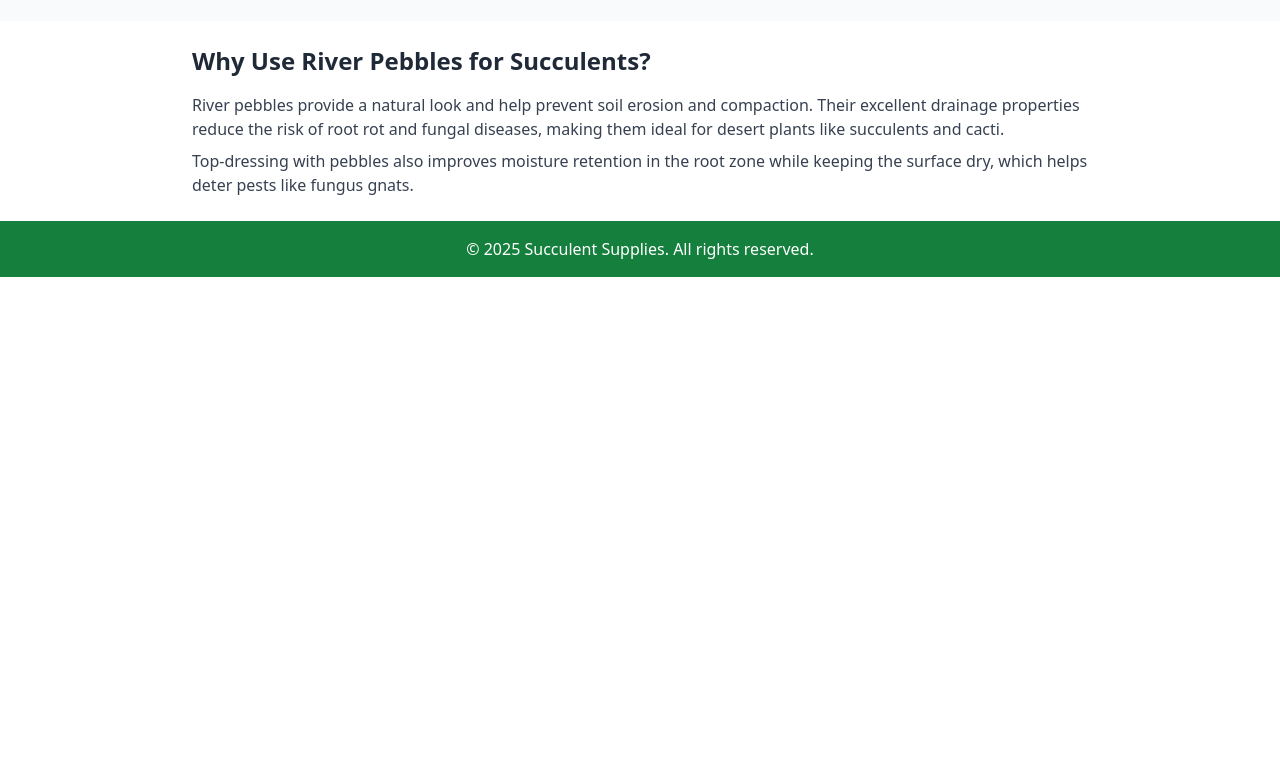
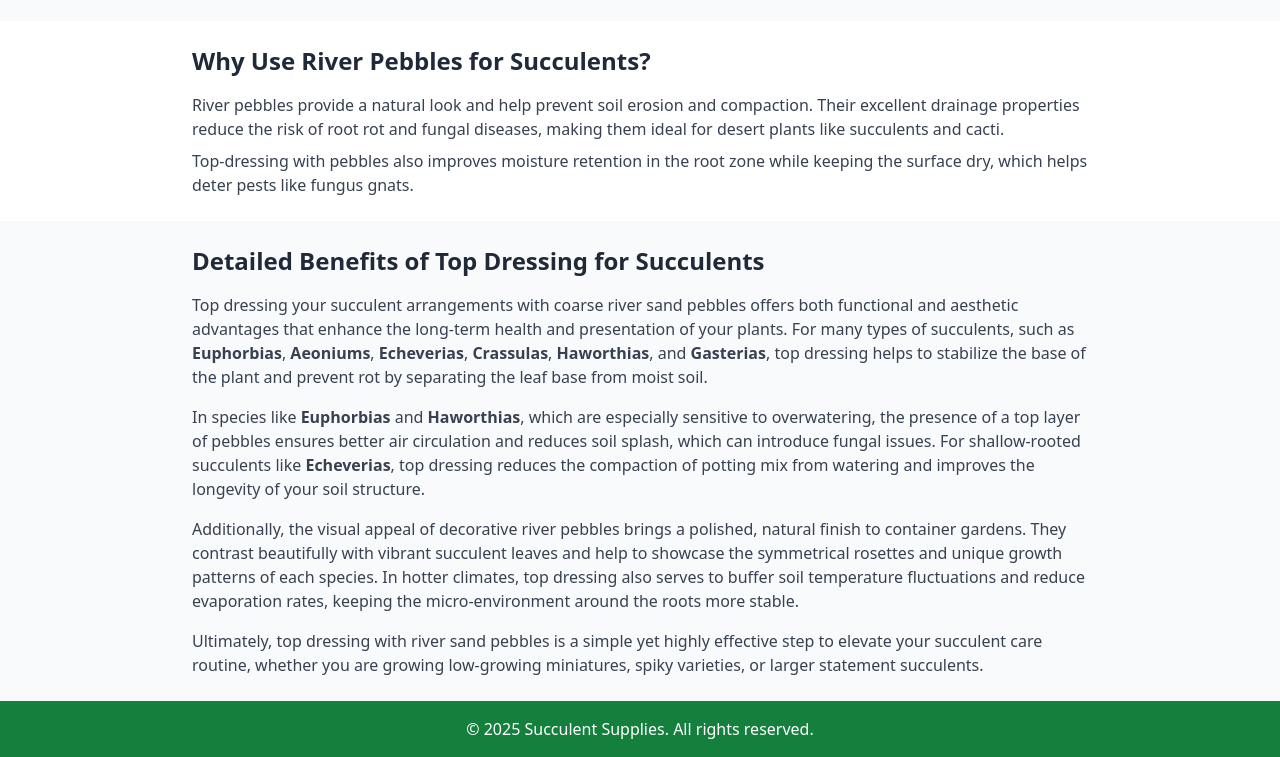
Before and after one commit to MetaOpal/PolarWave, a plain HTML site: page index.html in a window 1280 px wide. Shown: the part 1468-2225 px from the top of the page. Before the commit the page ends 1745 px from the top, so only its background shows below. Drawn offline with nearby package versions, Linux system fonts and the light colour scheme.

Commit message:
index.html

```diff
--- a/index.html
+++ b/index.html
@@ -25,7 +25,7 @@
     <header class="bg-gray-100 p-6 text-center">
         <h2 class="text-3xl font-bold mb-2">Decorative Coarse River Sand Pebbles</h2>
         <p class="text-lg text-gray-700 mb-4">Perfect top dressing for succulents and cacti. Natural, beautiful, and functional.</p>
-        <img src="https://images-na.ssl-images-amazon.com/images/I/81EyLkNajPS._UL500_.jpg" alt="Decorative river sand pebbles in a succulent pot" class="mx-auto rounded-lg shadow-lg max-w-xl w-full">
+        <img src="https://example.com/hero-image.jpg" alt="Decorative river sand pebbles in a succulent pot" class="mx-auto rounded-lg shadow-lg max-w-xl w-full">
     </header>
 
     <section class="p-6">
@@ -104,6 +104,16 @@
         </div>
     </section>
 
+    <section class="p-6 bg-gray-50">
+        <div class="max-w-4xl mx-auto">
+            <h3 class="text-2xl font-semibold mb-4">Detailed Benefits of Top Dressing for Succulents</h3>
+            <p class="text-gray-700 mb-4">Top dressing your succulent arrangements with coarse river sand pebbles offers both functional and aesthetic advantages that enhance the long-term health and presentation of your plants. For many types of succulents, such as <strong>Euphorbias</strong>, <strong>Aeoniums</strong>, <strong>Echeverias</strong>, <strong>Crassulas</strong>, <strong>Haworthias</strong>, and <strong>Gasterias</strong>, top dressing helps to stabilize the base of the plant and prevent rot by separating the leaf base from moist soil.</p>
+            <p class="text-gray-700 mb-4">In species like <strong>Euphorbias</strong> and <strong>Haworthias</strong>, which are especially sensitive to overwatering, the presence of a top layer of pebbles ensures better air circulation and reduces soil splash, which can introduce fungal issues. For shallow-rooted succulents like <strong>Echeverias</strong>, top dressing reduces the compaction of potting mix from watering and improves the longevity of your soil structure.</p>
+            <p class="text-gray-700 mb-4">Additionally, the visual appeal of decorative river pebbles brings a polished, natural finish to container gardens. They contrast beautifully with vibrant succulent leaves and help to showcase the symmetrical rosettes and unique growth patterns of each species. In hotter climates, top dressing also serves to buffer soil temperature fluctuations and reduce evaporation rates, keeping the micro-environment around the roots more stable.</p>
+            <p class="text-gray-700">Ultimately, top dressing with river sand pebbles is a simple yet highly effective step to elevate your succulent care routine, whether you are growing low-growing miniatures, spiky varieties, or larger statement succulents.</p>
+        </div>
+    </section>
+
     <footer class="bg-green-700 text-white p-4 text-center">
         <p>&copy; 2025 Succulent Supplies. All rights reserved.</p>
     </footer>
```
